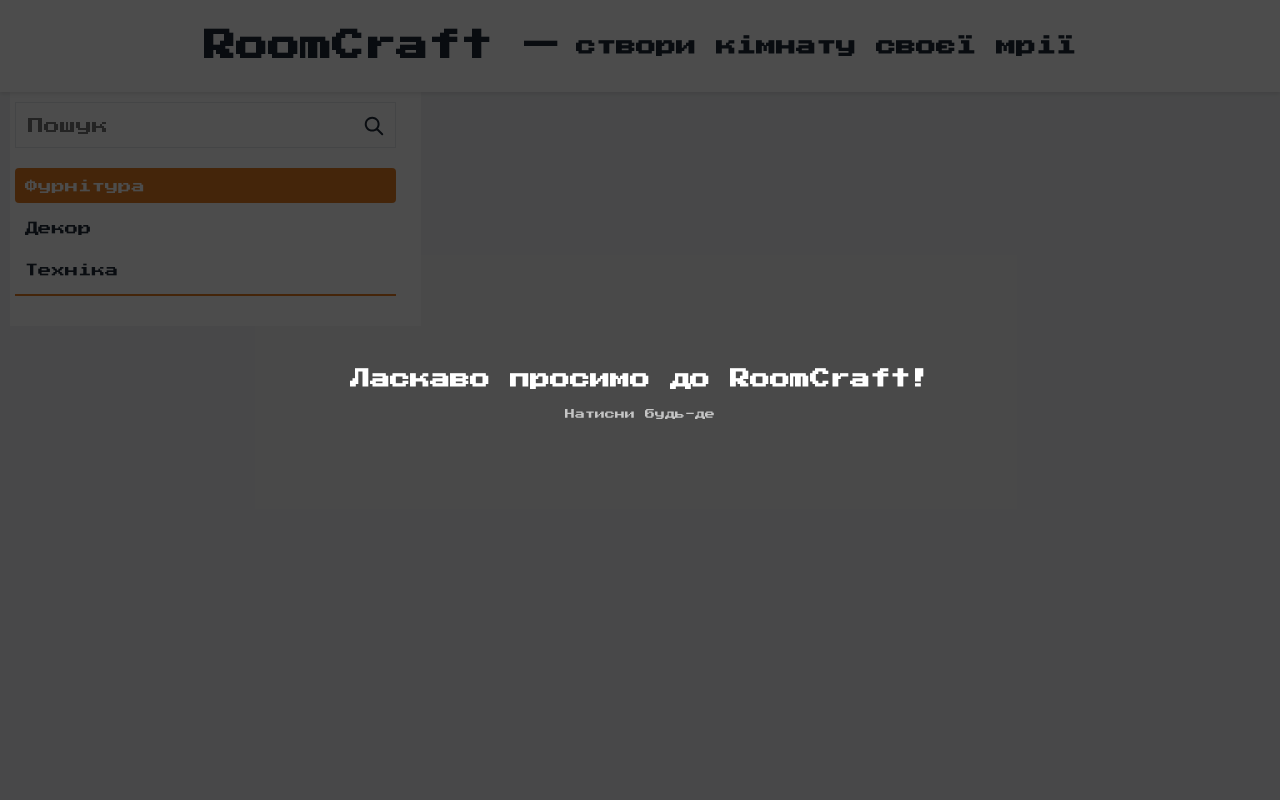
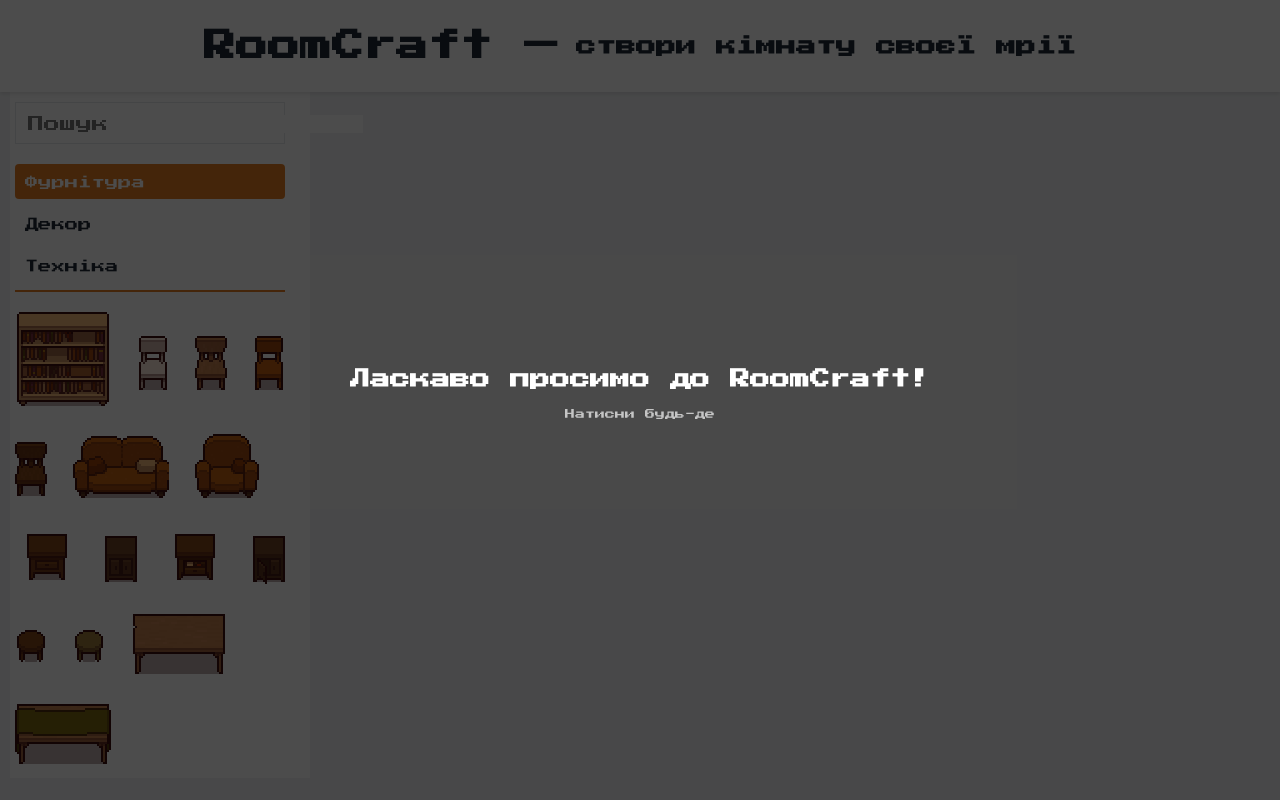
Before and after one commit to rocketmike12/RoomCraft, a React (Vite) app: page / in a window 1280 px wide. Built offline with nearby package versions, Linux system fonts and the light colour scheme.

Commit message:
to-merge

```diff
--- a/src/components/Catalog/Catalog.jsx
+++ b/src/components/Catalog/Catalog.jsx
@@ -33,7 +33,11 @@ export const Catalog = () => {
         </li>
       </ul>
       <ul className={style.catalog__furniture}>
-        {/* Лішки */}
+        {data.map((el, id) => (
+          <li className={style.furniture__item} key={id}>
+            <img src={el.src[0].name} alt={el.name} className={style.furniture__img} />
+          </li>
+        ))}
       </ul>
     </div>
   )
--- a/src/components/Catalog/Catalog.module.scss
+++ b/src/components/Catalog/Catalog.module.scss
@@ -2,6 +2,7 @@
 
 .catalog {
   padding: 10px 25px 10px 5px;
+  width: 300px;
   background-color: $secondaryBgColor;
 
   &__search {
@@ -19,6 +20,13 @@
     padding-bottom: 7px;
     border-bottom: 2px solid $secondaryAccentColor;
     margin-bottom: 20px;
+  }
+
+  &__furniture {
+    display: flex;
+    gap: 26px;
+    align-items: center;
+    flex-wrap: wrap;
   }
 }
 
@@ -59,3 +67,9 @@
     }
   }
 }
+
+.furniture {
+  // &__img {
+  //   transform: scale(2);
+  // }
+}
```
Also changed, not shown: src/data/images.js (+15 -15 lines).
